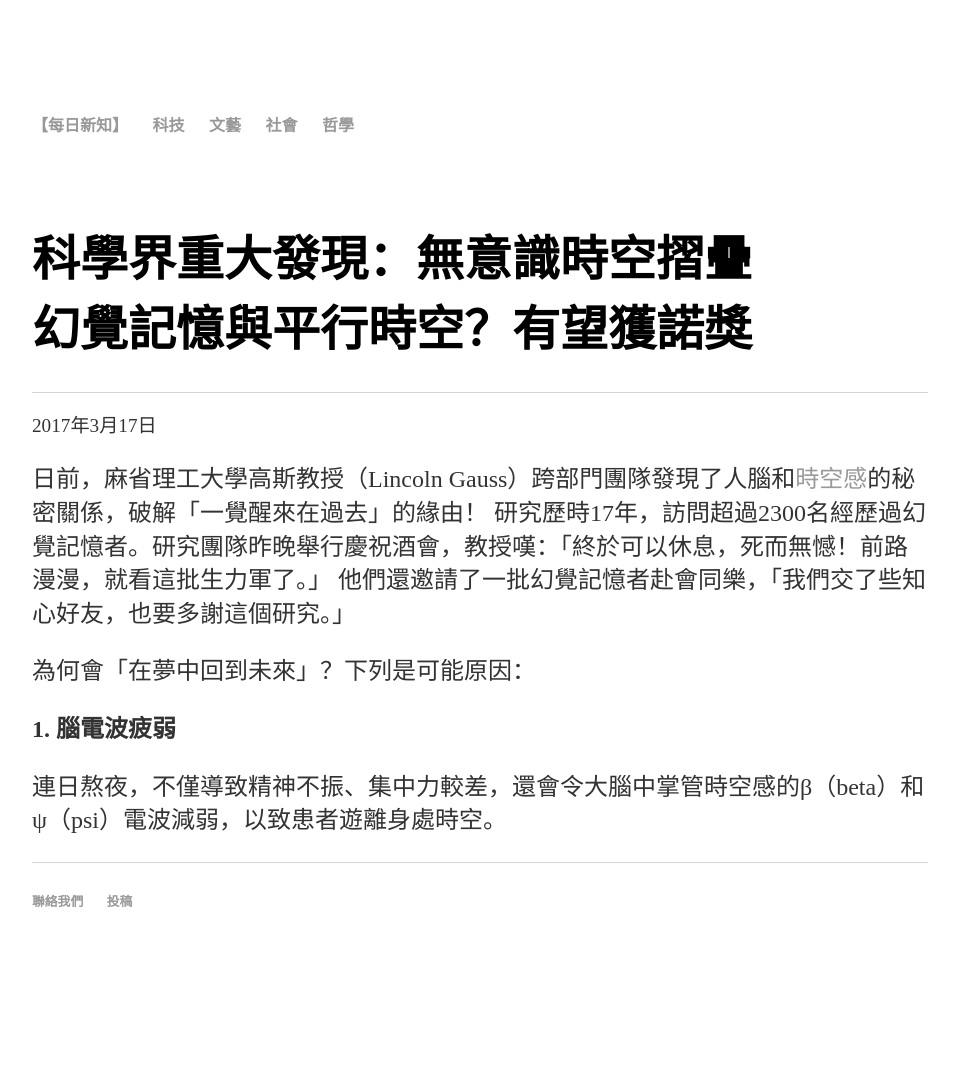
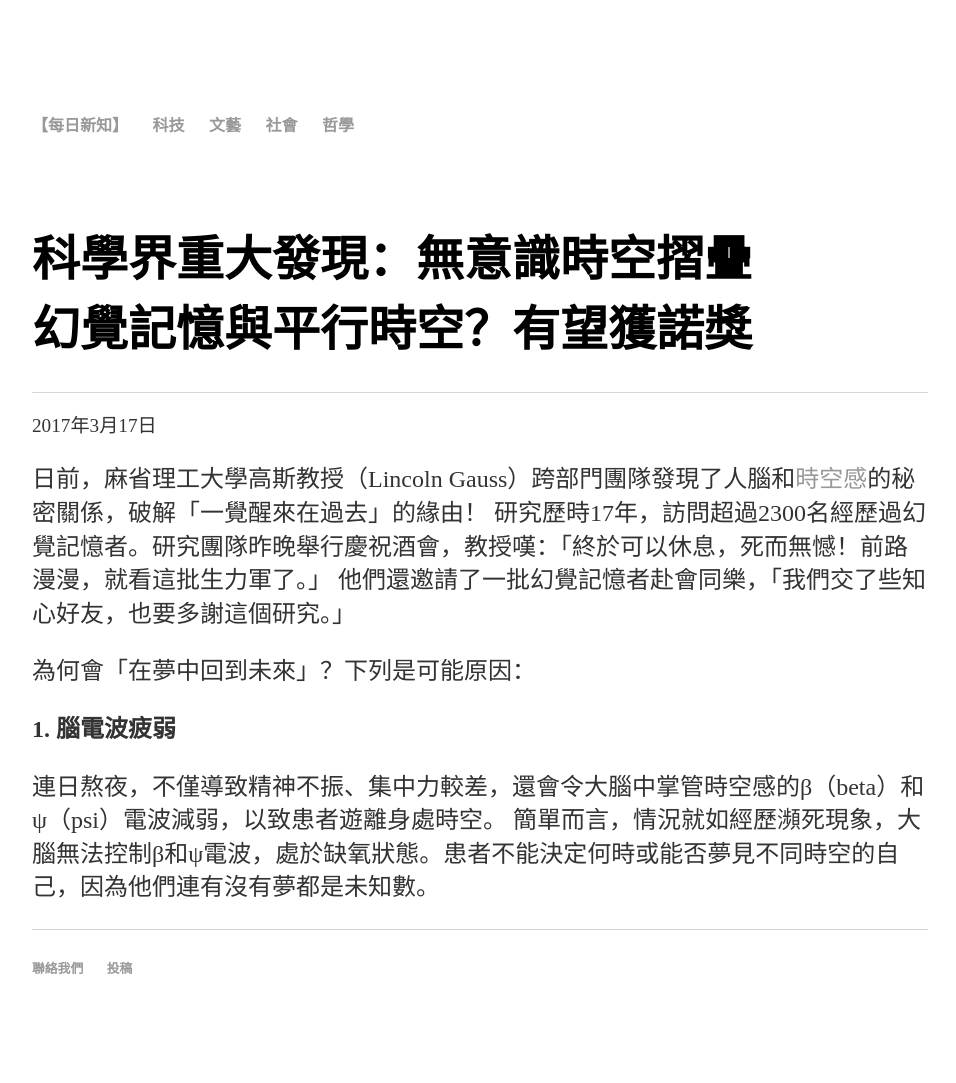
Before and after one commit to maksuihin/maksuihin.github.io, a Jekyll site: the page built from time.html, in a window 1280 px wide. Shown: the whole page, without its empty margins (160-1116 px from the left). Built offline with Jekyll 4.4.1, drawn with Linux system fonts in a browser that asks for light colours; before the commit the page ends 1015 px from its top, so only the background shows below that.

Commit message:
Update time.html

```diff
--- a/time.html
+++ b/time.html
@@ -13,5 +13,6 @@ title: 每日新知：無意識時空摺疊
     他們還邀請了一批幻覺記憶者赴會同樂，「我們交了些知心好友，也要多謝這個研究。」</p>
     <p>為何會「在夢中回到未來」？下列是可能原因：</p>
     <p><b>1. 腦電波疲弱</b></p>
-    <p>連日熬夜，不僅導致精神不振、集中力較差，還會令大腦中掌管時空感的β（beta）和ψ（psi）電波減弱，以致患者遊離身處時空。</p>
+    <p>連日熬夜，不僅導致精神不振、集中力較差，還會令大腦中掌管時空感的β（beta）和ψ（psi）電波減弱，以致患者遊離身處時空。
+    簡單而言，情況就如經歷瀕死現象，大腦無法控制β和ψ電波，處於缺氧狀態。患者不能決定何時或能否夢見不同時空的自己，因為他們連有沒有夢都是未知數。</p>
     		</div>
```
